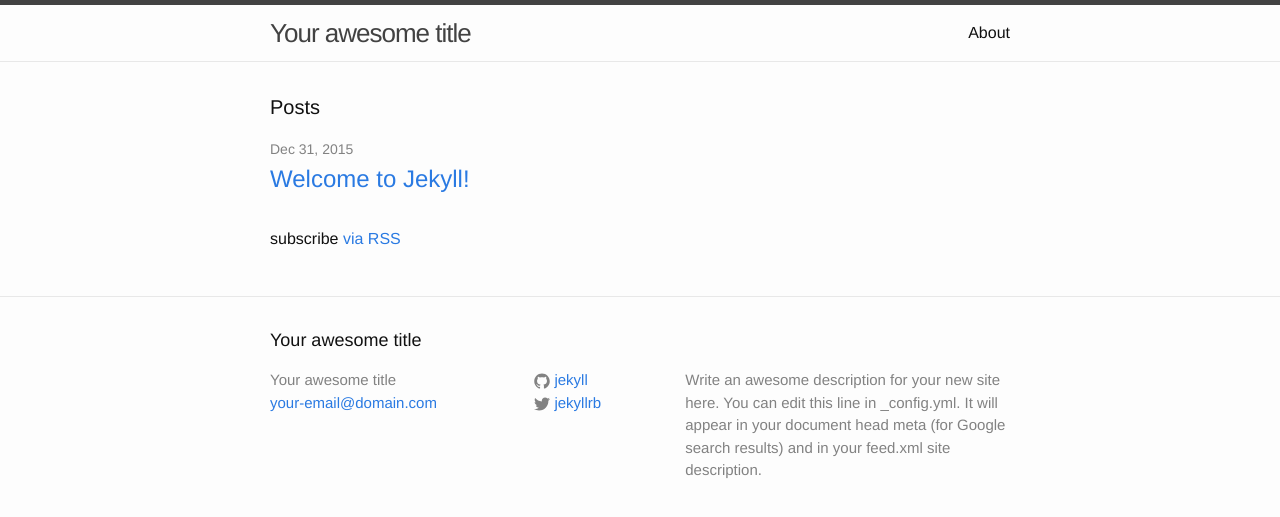
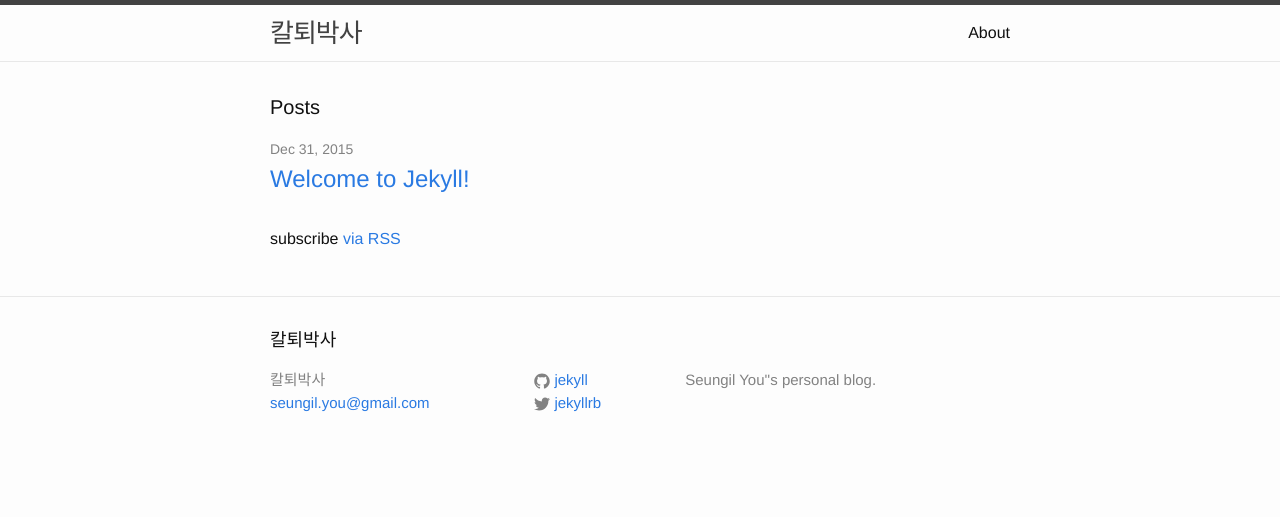
Before and after one commit to seungilyou/blog_jekyll, a Jekyll site: the page built from index.html, in a window 1280 px wide. Shown: the top 517 px of the page. Built offline with Jekyll 4.4.1, drawn with Linux system fonts in a browser that asks for light colours.

Commit message:
Change url method

```diff
--- a/_config.yml
+++ b/_config.yml
@@ -6,14 +6,12 @@
 # 'jekyll serve'. If you change this file, please restart the server process.
 
 # Site settings
-title: Your awesome title
-email: your-email@domain.com
+title: 칼퇴박사
+email: seungil.you@gmail.com
 description: > # this means to ignore newlines until "baseurl:"
-  Write an awesome description for your new site here. You can edit this
-  line in _config.yml. It will appear in your document head meta (for
-  Google search results) and in your feed.xml site description.
-baseurl: "" # the subpath of your site, e.g. /blog
-url: "http://yourdomain.com" # the base hostname & protocol for your site
+  Seungil You''s personal blog.
+baseurl: "/blog_jekyll" # the subpath of your site, e.g. /blog
+url: "http://seungilyou.gihub.io" # the base hostname & protocol for your site
 twitter_username: jekyllrb
 github_username:  jekyll
 
```
